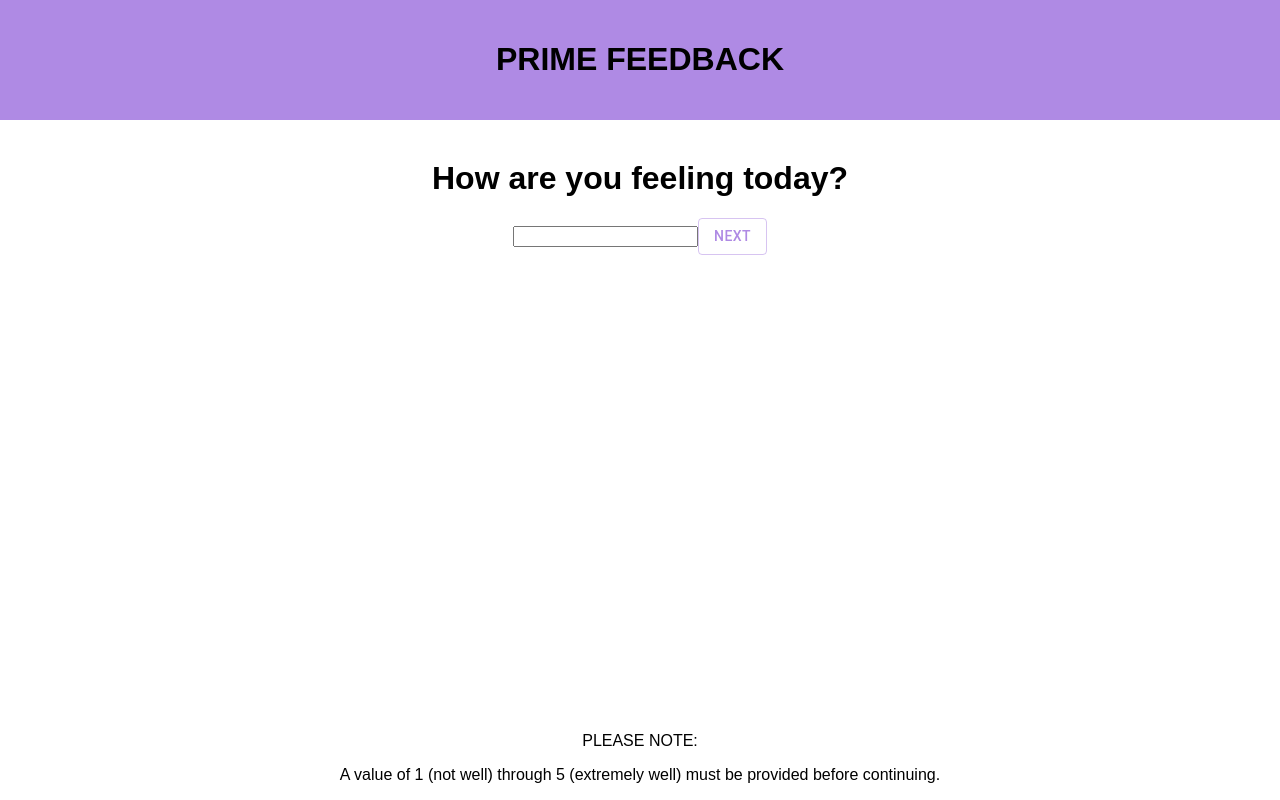
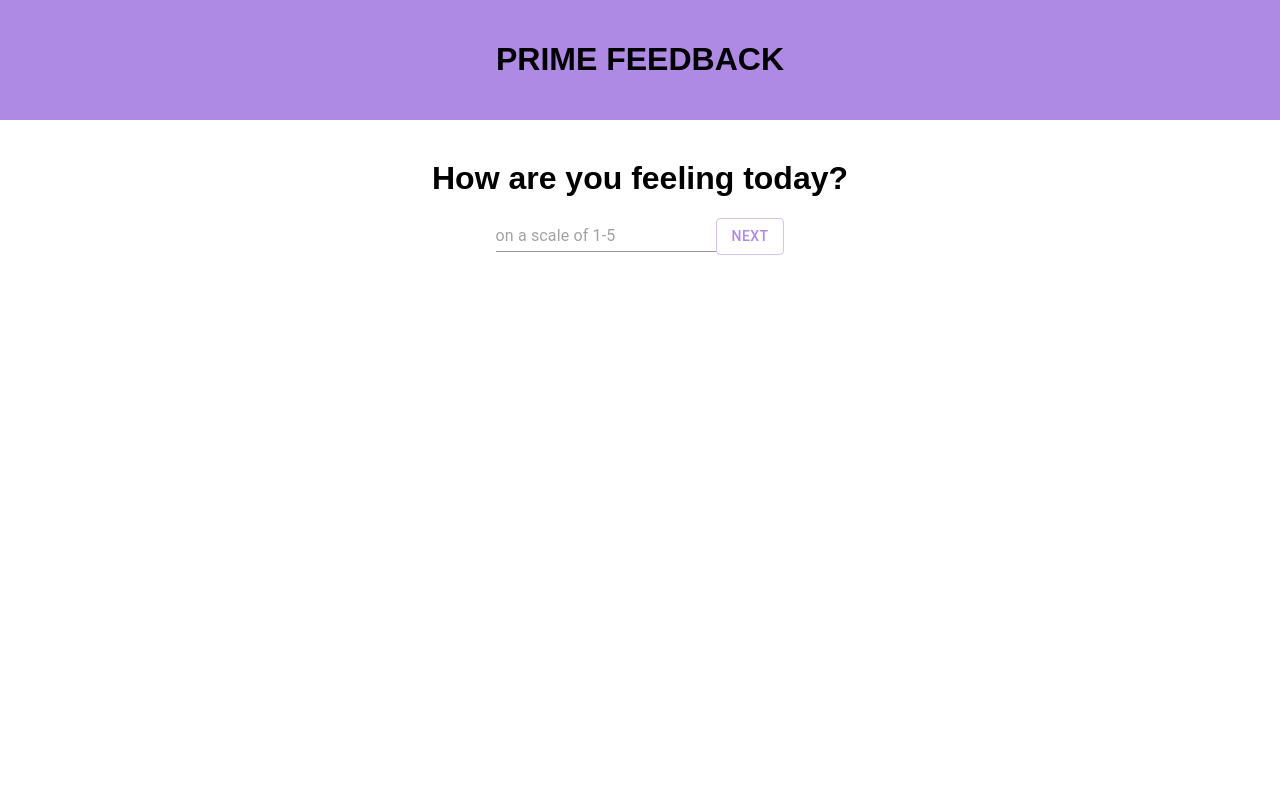
Before and after one commit to anissacrawford/redux-feedback-loop, a React (Create React App) app: page /#/ in a window 1280 px wide. Built offline with nearby package versions, Linux system fonts and the light colour scheme.

Commit message:
add input mui

```diff
--- a/src/components/App/App.css
+++ b/src/components/App/App.css
@@ -26,10 +26,3 @@ h4 {
   text-align: center;
   margin-top: 40px;
 }
-
-.note {
-  position: fixed;
-  bottom: 0;
-  width:100%;
-  text-align: center
-}
--- a/src/components/Comments/Comments.jsx
+++ b/src/components/Comments/Comments.jsx
@@ -4,7 +4,7 @@ import React, { useState } from 'react';
 
 import {Button} from '@material-ui/core';
 import  {createTheme, ThemeProvider} from '@material-ui/core/styles'
-
+import Input from '@material-ui/core/Input';
 
 const theme = createTheme({
   palette: {
@@ -32,14 +32,10 @@ function Comments () {
     return (
         <ThemeProvider theme={theme}>
             <div className="center">
-                <h1 className="center">Any comments you want to leave?*</h1>
-                <input type="text" value={commentInput} onChange={(event) => setCommentInput(event.target.value)}/>
+                <h1>Any comments you want to leave?</h1>
+                <Input placeholder="optional" inputProps={{ 'aria-label': 'description' }} type="text" value={commentInput} onChange={(event) => setCommentInput(event.target.value)}/>
                 <Button variant="outlined" color="primary" onClick={(event) => handleChange(event)}>NEXT</Button>
             </div>
-
-            <footer className="note">
-                <p>*OPTIONAL</p>
-            </footer>
         </ThemeProvider>
     )
 }
--- a/src/components/Feedback/Feedback.jsx
+++ b/src/components/Feedback/Feedback.jsx
@@ -39,14 +39,14 @@ function Feedback (){
 
     return (
         <ThemeProvider theme={theme}>
-            <div>
-                <h1 className="center">Review Your Feedback</h1>
-                <h2 className="center">Feeling: {feeling}</h2>
-                <h2 className="center">Understanding: {understanding}</h2>
-                <h2 className="center">Support: {support}</h2>
-                <h2 className="center">Comments: {comments}</h2>
+            <div className="center">
+                <h1>Review Your Feedback</h1>
+                <h2>Feeling: {feeling}</h2>
+                <h2>Understanding: {understanding}</h2>
+                <h2>Support: {support}</h2>
+                <h2>Comments: {comments}</h2>
 
-                <div className="center">
+                <div>
                     <Button variant="outlined" color="primary"  onClick={(event) => handleSubmit(event)}>SUBMIT</Button>
                 </div>
             </div>
--- a/src/components/Feeling/Feeling.jsx
+++ b/src/components/Feeling/Feeling.jsx
@@ -5,7 +5,7 @@ import React, { useState } from 'react';
 import {Button} from '@material-ui/core';
 import  {createTheme, ThemeProvider} from '@material-ui/core/styles'
 import swal from 'sweetalert';
-
+import Input from '@material-ui/core/Input';
 
 const theme = createTheme({
   palette: {
@@ -21,6 +21,7 @@ function Feeling () {
 
     const history = useHistory();
     const dispatch = useDispatch();
+    const ariaLabel = { 'aria-label': 'description' };
 
     const handleChange= (event) => {
         if (feelingInput > 5 || feelingInput == 0){
@@ -43,14 +44,10 @@ function Feeling () {
         <ThemeProvider theme={theme}>
             <div className="center">
                 <h1>How are you feeling today?</h1>
-                <input type="number" value={feelingInput} onChange={(event) => setFeelingInput(event.target.value)}/>
+                <h2></h2>
+                <Input placeholder="on a scale of 1-5"  inputProps={{ 'aria-label': 'description' }}  type="number" value={feelingInput} onChange={(event) => setFeelingInput(event.target.value)}/>
                 <Button variant="outlined" color="primary" onClick={(event) => handleChange(event)}>NEXT</Button>
             </div>
-
-            <footer className="note">
-                <p>PLEASE NOTE: </p>
-                <p>A value of 1 (not well) through 5 (extremely well) must be provided before continuing.</p>
-            </footer>
         </ThemeProvider>
     )
 }
--- a/src/components/Support/Support.jsx
+++ b/src/components/Support/Support.jsx
@@ -5,6 +5,7 @@ import React, { useState } from 'react';
 import {Button} from '@material-ui/core';
 import  {createTheme, ThemeProvider} from '@material-ui/core/styles';
 import swal from 'sweetalert';
+import Input from '@material-ui/core/Input';
 
 
 const theme = createTheme({
@@ -42,15 +43,10 @@ function Support () {
     return (
         <ThemeProvider theme={theme}>
             <div className="center">
-                <h1 className="center">How well are you being supported?</h1>
-                <input type="number" value={supportInput} onChange={(event) => setSupportInput(event.target.value)}/>
+                <h1>How well are you being supported?</h1>
+                <Input placeholder="on a scale of 1-5" inputProps={{ 'aria-label': 'description' }} type="number" value={supportInput} onChange={(event) => setSupportInput(event.target.value)}/>
                 <Button variant="outlined" color="primary" onClick={(event) => handleChange(event)}>NEXT</Button>
             </div>
-
-            <footer className="note">
-                <p>PLEASE NOTE: </p>
-                <p>A value of 1 (not well) through 5 (extremely well) must be provided before continuing.</p>
-            </footer>
         </ThemeProvider>
     )
 }
--- a/src/components/Thanks/Thanks.jsx
+++ b/src/components/Thanks/Thanks.jsx
@@ -21,11 +21,11 @@ function Thanks () {
 
     return(
         <ThemeProvider theme={theme}>
-            <div>
-                <h1 className="center">Your feedback was submitted!</h1>
-                <h2 className="center">Thank You</h2>
+            <div className="center">
+                <h1>Your feedback was submitted!</h1>
+                <h2>Thank You</h2>
 
-                <div className="center">
+                <div>
                     <Button variant="outlined" color="primary" onClick={(event) => handleSubmit(event)}>Leave New Feedback</Button>
                 </div>
             </div>
--- a/src/components/Understanding/Understanding.jsx
+++ b/src/components/Understanding/Understanding.jsx
@@ -5,6 +5,7 @@ import React, { useState } from 'react';
 import {Button} from '@material-ui/core';
 import  {createTheme, ThemeProvider} from '@material-ui/core/styles';
 import swal from 'sweetalert';
+import Input from '@material-ui/core/Input';
 
 
 const theme = createTheme({
@@ -42,15 +43,10 @@ function Understanding (){
     return (
         <ThemeProvider theme={theme}>
             <div className="center">
-                <h1 className="center">How well are you understanding the content?</h1>
-                <input type="number" value={understandingInput} onChange={(event) => setUnderstandingInput(event.target.value)}/>
+                <h1>How well are you understanding the content?</h1>
+                <Input placeholder="on a scale of 1-5" inputProps={{ 'aria-label': 'description' }} type="number" value={understandingInput} onChange={(event) => setUnderstandingInput(event.target.value)}/>
                 <Button variant="outlined" color="primary" onClick={(event) => handleChange(event)}>NEXT</Button>
             </div>
-
-            <footer className="note">
-                <p>PLEASE NOTE: </p>
-                <p>A value of 1 (not well) through 5 (extremely well) must be provided before continuing.</p>
-            </footer>
         </ThemeProvider>
     )
 }
```
